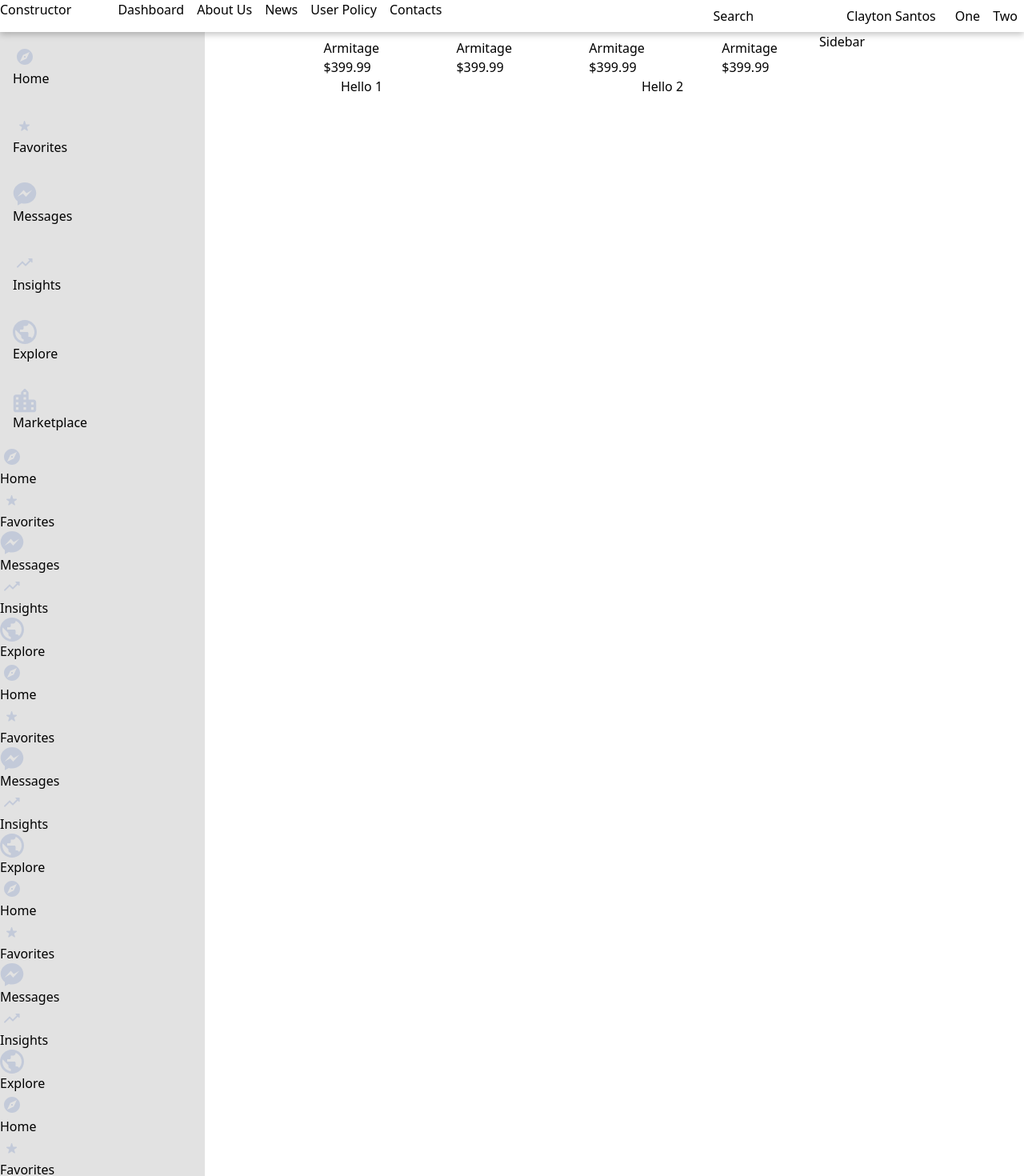
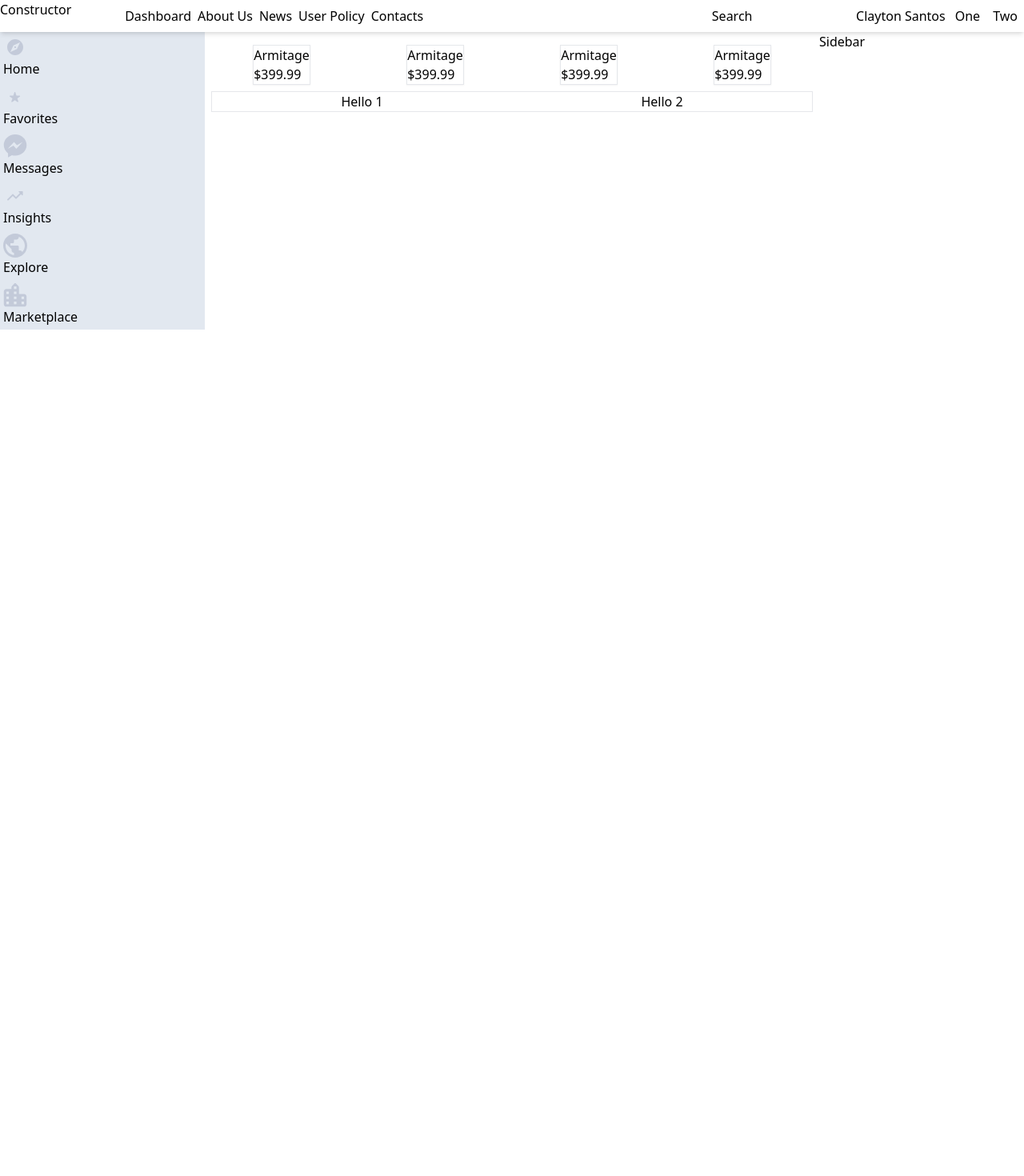
Before and after one commit to FemiOje/dashboard, a React (Vite) app: page /home in a window 1280 px wide. Shown: the top 1470 px of the page at 80% size. After the commit the page ends 800 px from the top, so only its background shows below. Built offline with nearby package versions, Linux system fonts and the light colour scheme.

Commit message:
delete CSS files

```diff
--- a/src/components/Navbar.jsx
+++ b/src/components/Navbar.jsx
@@ -1,5 +1,4 @@
 import React, { useState } from 'react';
-import '../styles/Navbar.css';
 import { NavLink } from 'react-router-dom';
 import Home from '../assets/svgs/Home.svg';
 import Favorites from '../assets/svgs/Favorites.svg';
@@ -17,14 +16,14 @@ const Navbar = () => {
 
     return (
         <>
-            <nav className='main--navbar'>
-                <div className="brand">
-                    <div className='hamburger'>
+            <nav className='main--navbar flex flex-row shadow-md relative z-20'>
+                <div className="brand flex flex-row">
+                    <div className='hamburger block md:hidden'>
                         {isDropdownOpen ?
                             (<svg style={{ "color": "#000000" }} width="30" height="40"
                                 viewBox="0 0 48 48" fill="none" xmlns="http://www.w3.org/2000/svg"
                                 onClick={toggleDropdown}
-                                className="menu"
+                                className="menu cursor-pointer duration-200"
                             >
                                 <rect width="48" height="48" fill="white" fillOpacity="0.01"></rect>
                                 <path d="M14 14L34 34" stroke="#000000" strokeWidth="5" strokeLinecap="round"
@@ -36,7 +35,7 @@ const Navbar = () => {
                             (
                                 <svg viewBox="0 0 100 80" width="30" height="40"
                                     onClick={toggleDropdown}
-                                    className="menu"
+                                    className="menu cursor-pointer duration-200"
                                 >
                                     <rect width="100" height="10" stroke='#000000' fill='#000000'></rect>
                                     <rect y="30" width="100" height="10" stroke='#000000' fill='#000000'></rect>
@@ -50,42 +49,52 @@ const Navbar = () => {
                 </div>
 
 
-                <div className="navbar--items">
-                    <a href="/dashboard">
+                <div className="navbar--items flex flex-row m-auto">
+                    <a href="/dashboard"
+                        className='hidden md:block text-black no-underline mx-1 my-0 duration-200 hover:text-gray-300'>
                         <h3>Dashboard</h3>
                     </a>
-                    <a href="/about-us">
+
+                    <a href="/about-us"
+                        className='hidden md:block text-black no-underline mx-1 my-0 duration-200 hover:text-gray-300'>
                         <h3>About Us</h3>
                     </a>
-                    <a href="/news">
+
+                    <a href="/news"
+                        className='hidden md:block text-black no-underline mx-1 my-0 duration-200 hover:text-gray-300'>
                         <h3>News</h3>
                     </a>
-                    <a href="/user-policy">
+
+                    <a href="/user-policy"
+                        className='hidden md:block text-black no-underline mx-1 my-0 duration-200 hover:text-gray-300'>
                         <h3>User Policy</h3>
                     </a>
-                    <a href="/contacts">
+
+                    <a href="/contacts"
+                        className='hidden md:block text-black no-underline mx-1 my-0 duration-200 hover:text-gray-300'>
                         <h3>Contacts</h3>
                     </a>
                 </div>
 
 
-                <div className="search">
+                <div className="search m-auto">
                     <input type="search" name="search" id="search" />
                     <button>Search</button>
                 </div>
 
-                <div className="user">
-                    <p>Clayton Santos</p>
-                    <button>One</button>
-                    <button>Two</button>
+                <div className="user flex flex-row ml-auto">
+                    <p className='mx-1 my-auto align-middle'>Clayton Santos</p>
+                    <button className='align-middle m-2'>One</button>
+                    <button className='align-middle m-2'>Two</button>
 
                 </div>
             </nav>
 
 
             {/* should appear from the side */}
+            <div className='dropdown duration-1000 ease-in-out'>
                 {isDropdownOpen &&
-                <nav className="dropdown">
+                    <nav className="dropdown duration-1000 ease-in-out">
                         <div className="sidenav--items">
                             <div>
                                 <NavLink to={"/home"} onClick={toggleDropdown}>
@@ -136,6 +145,7 @@ const Navbar = () => {
 
                         </div>
                     </nav>}
+            </div>
         </>
     )
 }
--- a/src/components/Sidebar.jsx
+++ b/src/components/Sidebar.jsx
@@ -1,9 +1,8 @@
 import React from 'react'
-import '../styles/Sidebar.css'
 
 const Sidebar = () => {
     return (
-        <div className="sidebar">
+        <div className="sidebar self-center">
             <p className=''>
                 Sidebar
             </p>
--- a/src/components/Sidenav.jsx
+++ b/src/components/Sidenav.jsx
@@ -1,5 +1,4 @@
 import React from 'react';
-import '../styles/Sidenav.css'
 import Hamburger from '../assets/svgs/Hamburger.svg';
 import Home from '../assets/svgs/Home.svg';
 import Favorites from '../assets/svgs/Favorites.svg';
@@ -11,10 +10,10 @@ import { NavLink } from 'react-router-dom';
 
 const Sidenav = () => {
     return (
-        <aside className="sidenav">
+        <aside className="sidenav bg-slate-200">
             <div className="sidenav--items">
-                <div>
-                    <NavLink to={"/home"}>
+                <div className="p-1 m-auto">
+                    <NavLink className="m-auto" to={"/home"}>
                         {/* <button> */}
                             <img src={Home} alt="home" />
                             <span>Home</span>
@@ -22,8 +21,8 @@ const Sidenav = () => {
                     </NavLink>
                 </div>
 
-                <div>
-                    <NavLink to={"/favorites"}>
+                <div className="p-1 m-auto">
+                    <NavLink className="m-auto" to={"/favorites"}>
                         {/* <button> */}
                             <img src={Favorites} alt="favorites" />
                             <span>Favorites</span>
@@ -31,8 +30,8 @@ const Sidenav = () => {
                     </NavLink>
                 </div>
 
-                <div>
-                    <NavLink to={"/messages"}>
+                <div className="p-1 m-auto">
+                    <NavLink className="m-auto" to={"/messages"}>
                         {/* <button> */}
                             <img src={Messages} alt="messages" />
                             <span>Messages</span>
@@ -40,8 +39,8 @@ const Sidenav = () => {
                     </NavLink>
                 </div>
 
-                <div>
-                    <NavLink to={"/insights"}>
+                <div className="p-1 m-auto">
+                    <NavLink className="m-auto" to={"/insights"}>
                         {/* <button> */}
                             <img src={Insights} alt="insights" />
                             <span>Insights</span>
@@ -49,16 +48,16 @@ const Sidenav = () => {
                     </NavLink>
                 </div>
 
-                <div>
-                    <NavLink to={"/explore"}>
+                <div className="p-1 m-auto">
+                    <NavLink className="m-auto" to={"/explore"}>
                         {/* <button> */}
                             <img src={Explore} alt="explore" />
                             <span>Explore</span>
                         {/* </button> */}
                     </NavLink>
                 </div>
-                <div>
-                    <NavLink to={"/marketplace"}>
+                <div className="p-1 m-auto">
+                    <NavLink className="m-auto" to={"/marketplace"}>
                         {/* <button> */}
                             <img src={Marketplace} alt="marketplace" />
                             <span>Marketplace</span>
@@ -67,181 +66,6 @@ const Sidenav = () => {
                 </div>
 
             </div>
-
-
-            <div>
-                    <NavLink to={"/home"}>
-                        {/* <button> */}
-                            <img src={Home} alt="home" />
-                            <span>Home</span>
-                        {/* </button> */}
-                    </NavLink>
-                </div>
-
-                <div>
-                    <NavLink to={"/favorites"}>
-                        {/* <button> */}
-                            <img src={Favorites} alt="favorites" />
-                            <span>Favorites</span>
-                        {/* </button> */}
-                    </NavLink>
-                </div>
-
-                <div>
-                    <NavLink to={"/messages"}>
-                        {/* <button> */}
-                            <img src={Messages} alt="messages" />
-                            <span>Messages</span>
-                        {/* </button> */}
-                    </NavLink>
-                </div>
-
-                <div>
-                    <NavLink to={"/insights"}>
-                        {/* <button> */}
-                            <img src={Insights} alt="insights" />
-                            <span>Insights</span>
-                        {/* </button> */}
-                    </NavLink>
-                </div>
-
-                <div>
-                    <NavLink to={"/explore"}>
-                        {/* <button> */}
-                            <img src={Explore} alt="explore" />
-                            <span>Explore</span>
-                        {/* </button> */}
-                    </NavLink>
-                </div><div>
-                    <NavLink to={"/home"}>
-                        {/* <button> */}
-                            <img src={Home} alt="home" />
-                            <span>Home</span>
-                        {/* </button> */}
-                    </NavLink>
-                </div>
-
-                <div>
-                    <NavLink to={"/favorites"}>
-                        {/* <button> */}
-                            <img src={Favorites} alt="favorites" />
-                            <span>Favorites</span>
-                        {/* </button> */}
-                    </NavLink>
-                </div>
-
-                <div>
-                    <NavLink to={"/messages"}>
-                        {/* <button> */}
-                            <img src={Messages} alt="messages" />
-                            <span>Messages</span>
-                        {/* </button> */}
-                    </NavLink>
-                </div>
-
-                <div>
-                    <NavLink to={"/insights"}>
-                        {/* <button> */}
-                            <img src={Insights} alt="insights" />
-                            <span>Insights</span>
-                        {/* </button> */}
-                    </NavLink>
-                </div>
-
-                <div>
-                    <NavLink to={"/explore"}>
-                        {/* <button> */}
-                            <img src={Explore} alt="explore" />
-                            <span>Explore</span>
-                        {/* </button> */}
-                    </NavLink>
-                </div><div>
-                    <NavLink to={"/home"}>
-                        {/* <button> */}
-                            <img src={Home} alt="home" />
-                            <span>Home</span>
-                        {/* </button> */}
-                    </NavLink>
-                </div>
-
-                <div>
-                    <NavLink to={"/favorites"}>
-                        {/* <button> */}
-                            <img src={Favorites} alt="favorites" />
-                            <span>Favorites</span>
-                        {/* </button> */}
-                    </NavLink>
-                </div>
-
-                <div>
-                    <NavLink to={"/messages"}>
-                        {/* <button> */}
-                            <img src={Messages} alt="messages" />
-                            <span>Messages</span>
-                        {/* </button> */}
-                    </NavLink>
-                </div>
-
-                <div>
-                    <NavLink to={"/insights"}>
-                        {/* <button> */}
-                            <img src={Insights} alt="insights" />
-                            <span>Insights</span>
-                        {/* </button> */}
-                    </NavLink>
-                </div>
-
-                <div>
-                    <NavLink to={"/explore"}>
-                        {/* <button> */}
-                            <img src={Explore} alt="explore" />
-                            <span>Explore</span>
-                        {/* </button> */}
-                    </NavLink>
-                </div><div>
-                    <NavLink to={"/home"}>
-                        {/* <button> */}
-                            <img src={Home} alt="home" />
-                            <span>Home</span>
-                        {/* </button> */}
-                    </NavLink>
-                </div>
-
-                <div>
-                    <NavLink to={"/favorites"}>
-                        {/* <button> */}
-                            <img src={Favorites} alt="favorites" />
-                            <span>Favorites</span>
-                        {/* </button> */}
-                    </NavLink>
-                </div>
-
-                <div>
-                    <NavLink to={"/messages"}>
-                        {/* <button> */}
-                            <img src={Messages} alt="messages" />
-                            <span>Messages</span>
-                        {/* </button> */}
-                    </NavLink>
-                </div>
-
-                <div>
-                    <NavLink to={"/insights"}>
-                        {/* <button> */}
-                            <img src={Insights} alt="insights" />
-                            <span>Insights</span>
-                        {/* </button> */}
-                    </NavLink>
-                </div>
-
-                <div>
-                    <NavLink to={"/explore"}>
-                        {/* <button> */}
-                            <img src={Explore} alt="explore" />
-                            <span>Explore</span>
-                        {/* </button> */}
-                    </NavLink>
-                </div>
         </aside >
     )
 }
--- a/src/routes/Home.jsx
+++ b/src/routes/Home.jsx
@@ -1,29 +1,33 @@
 import React from 'react'
-import '../styles/Home.css'
+// import '../styles/Home.css'
 
 const Home = () => {
   return (
-    <div className="home">
-      <div className="price-cards"> {/* rename */}
-        <div className="price-card-1">
+    <div className="home md:grid-rows-2">
+      <div className="price-cards flex flex-col items-center justify-around gap-4 md:grid-cols-4 md:flex-row"> {/* rename */}
+        <div className="price-card-1 w-100 m-2 md:w-fit border shadow-sm">
           <h3>Armitage</h3>
           <p>$399.99</p>
         </div>
-        <div className="price-card-2">
+
+        <div className="price-card-2 w-100 m-2 md:w-fit border shadow-sm">
           <h3>Armitage</h3>
           <p>$399.99</p>
         </div>
-        <div className="price-card-3">
+
+        <div className="price-card-3 w-100 m-2 md:w-fit border shadow-sm">
           <h3>Armitage</h3>
           <p>$399.99</p>
         </div>
-        <div className="price-card-4">
+
+        <div className="price-card-4 w-100 m-2 md:w-fit border shadow-sm">
           <h3>Armitage</h3>
           <p>$399.99</p>
         </div>
+
       </div>
 
-      <div className="second-part"> {/* rename */}
+      <div className="second-part flex flex-col justify-around items-center md:flex-row md:grid-cols-2 border"> {/* rename */}
         <div className="second-part-one"> {/* rename */}
           <p>Hello 1</p>
         </div>
--- a/src/styles/Home.css
+++ /dev/null
@@ -1,63 +0,0 @@
-.home{
-    display: grid;
-    grid-template-rows: 2;
-}
-
-.price-cards{
-    display: grid;
-    grid-row-start: 1;
-    grid-row-end: 2;
-    gap: 0.5rem;
-    grid-template-columns: 4;
-    justify-content: space-around;
-    align-items: center;
-}
-
-
-/* rename */
-.price-card-1{
-    grid-column-start: 2;
-    grid-column-end: 3;
-}
-
-/* rename */
-.price-card-2{
-    grid-column-start: 3;
-    grid-column-end: 4;
-}
-
-/* rename */
-.price-card-3{
-    grid-column-start: 4;
-    grid-column-end: 5;
-}
-
-/* rename */
-.price-card-4{
-    grid-column-start: 5;
-    grid-column-end: 6;
-}
-
-@media screen and (max-width: 768px) {
-    .price-cards{
-        display: flex;
-        flex-direction: column;
-    }
-    .price-card{
-        width: 100%;
-    }
-}
-
-/* rename */
-.second-part{
-    display: flex;
-    flex-direction: row;
-    grid-template-columns: 2;
-    justify-content: space-around;
-    align-items: center;
-}
-@media screen and (max-width: 768px){
-    .second-part{
-        flex-direction: column;
-    }
-}
--- a/src/styles/Navbar.css
+++ /dev/null
@@ -1,75 +0,0 @@
-.main--navbar {
-    display: flex;
-    flex-direction: row;
-    box-shadow: #0000003d 0px 3px 8px;
-    position: relative;
-    top: 0;
-    right: 0;
-    left: 0;
-    z-index: 1020;
-
-}
-
-.hamburger {
-    display: none;
-}
-
-@media screen and (max-width: 768px) {
-    .hamburger {
-        display: block;
-    }
-
-    .navbar--items>* {
-        display: none;
-    }
-}
-
-.hamburger>svg {
-    cursor: pointer;
-    transition-duration: 200ms;
-}
-
-.brand {
-    display: flex;
-    flex-direction: row;
-}
-
-.navbar--items {
-    display: flex;
-    flex-direction: row;
-    margin: 0 auto;
-}
-
-.navbar--items a {
-    color: #000000;
-    text-decoration: none;
-    transition: 200ms;
-    margin: 0 0.5rem;
-}
-
-.navbar--items a:hover {
-    color: #706868;
-}
-
-.search {
-    margin: auto;
-}
-
-.user {
-    display: flex;
-    flex-direction: row;
-    margin-left: auto;
-}
-
-.user>p {
-    margin: auto 1rem;
-}
-
-.user * {
-    vertical-align: middle;
-    margin: 0.5rem;
-}
-
-.dropdown {
-    transition: 1s ease-in-out;
-}
--- a/src/styles/Sidebar.css
+++ /dev/null
@@ -1,5 +0,0 @@
-@media screen and (max-width: 768px) {
-    .sidebar {
-        align-self: center;
-    }
-}
--- a/src/styles/Sidenav.css
+++ /dev/null
@@ -1,13 +0,0 @@
-.sidenav{
-    background-color: #e2e2e2;
-    /* height: 100%; */
-}
-
-.sidenav--items > div{
-    padding: 1rem;
-    margin: 0 auto;
-}
-
-.sidenav--items > div > a{
-    margin: 0 auto;
-}
```
Lines whose indentation alone changed are shown as unchanged.
